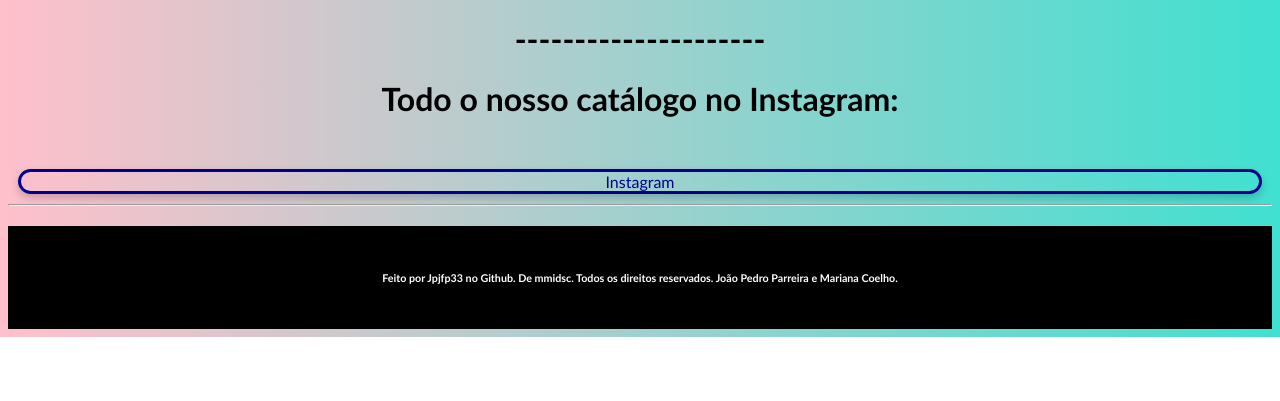
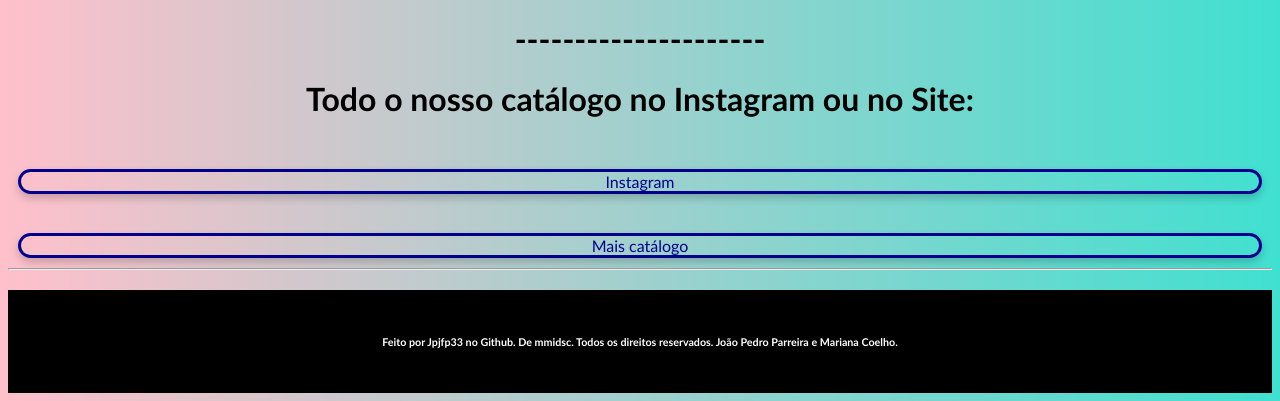
Before and after one commit to Jpjfp33/mmidsc.github.io, a plain HTML site: page index.html in a window 1280 px wide. Shown: the part 932-1333 px from the top of the page. Before the commit the page ends 1269 px from the top, so only its background shows below. Drawn offline with Linux system fonts and the light colour scheme.

Commit message:
Update index.html
Adiciona link para catalog.html

```diff
--- a/index.html
+++ b/index.html
@@ -38,9 +38,11 @@
 
       <h1>---------------------</h1>
 
-     <h1>Todo o nosso catálogo no Instagram:</h1>
+     <h1>Todo o nosso catálogo no Instagram ou no Site:</h1>
     <br>
     <a href="https://www.instagram.com/mmidsc">Instagram</a>
+     <br>
+     <a href="./catalog.html">Mais catálogo</a>
     <hr>
     <footer>
         <h6>Feito por Jpjfp33 no Github. De mmidsc. Todos os direitos reservados. João Pedro Parreira e Mariana Coelho.</h6>
```
